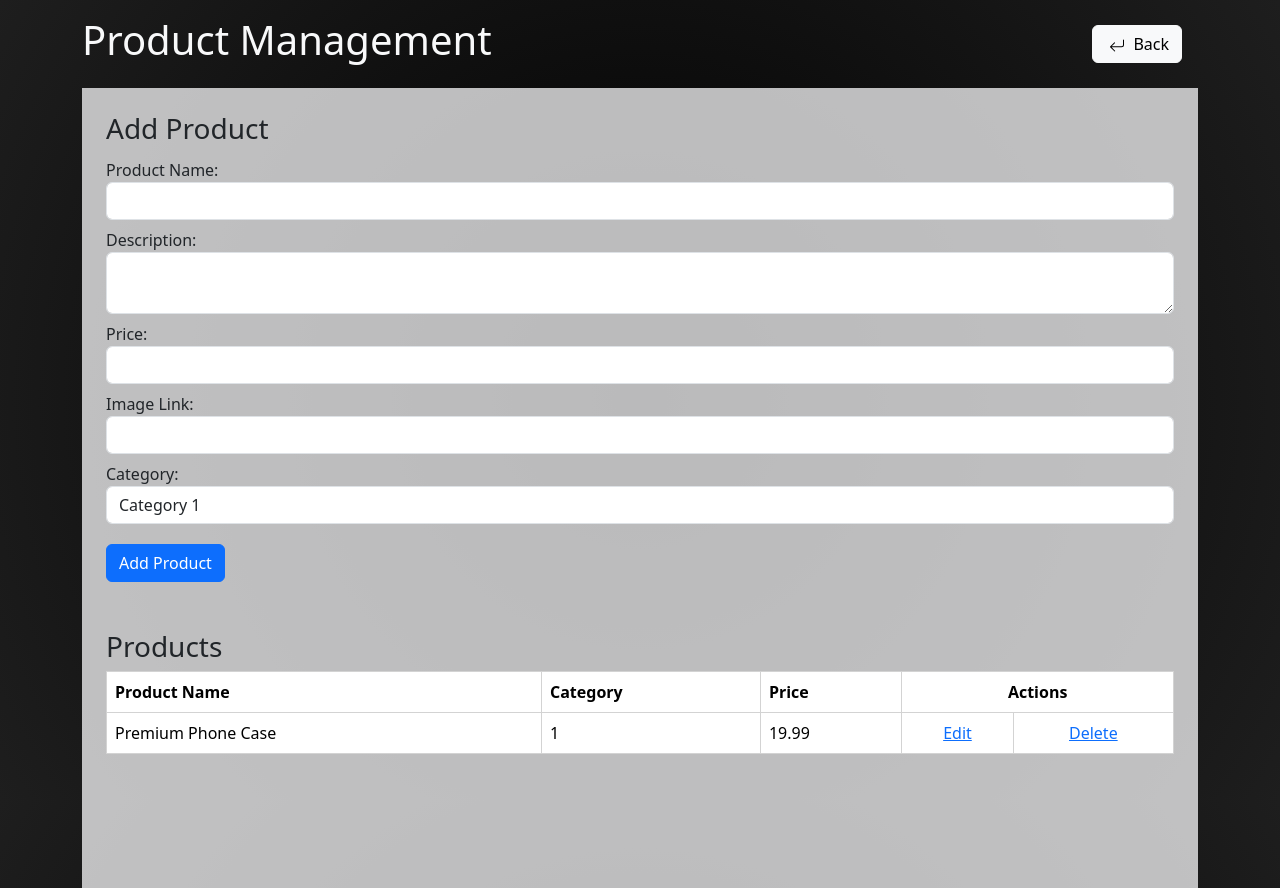
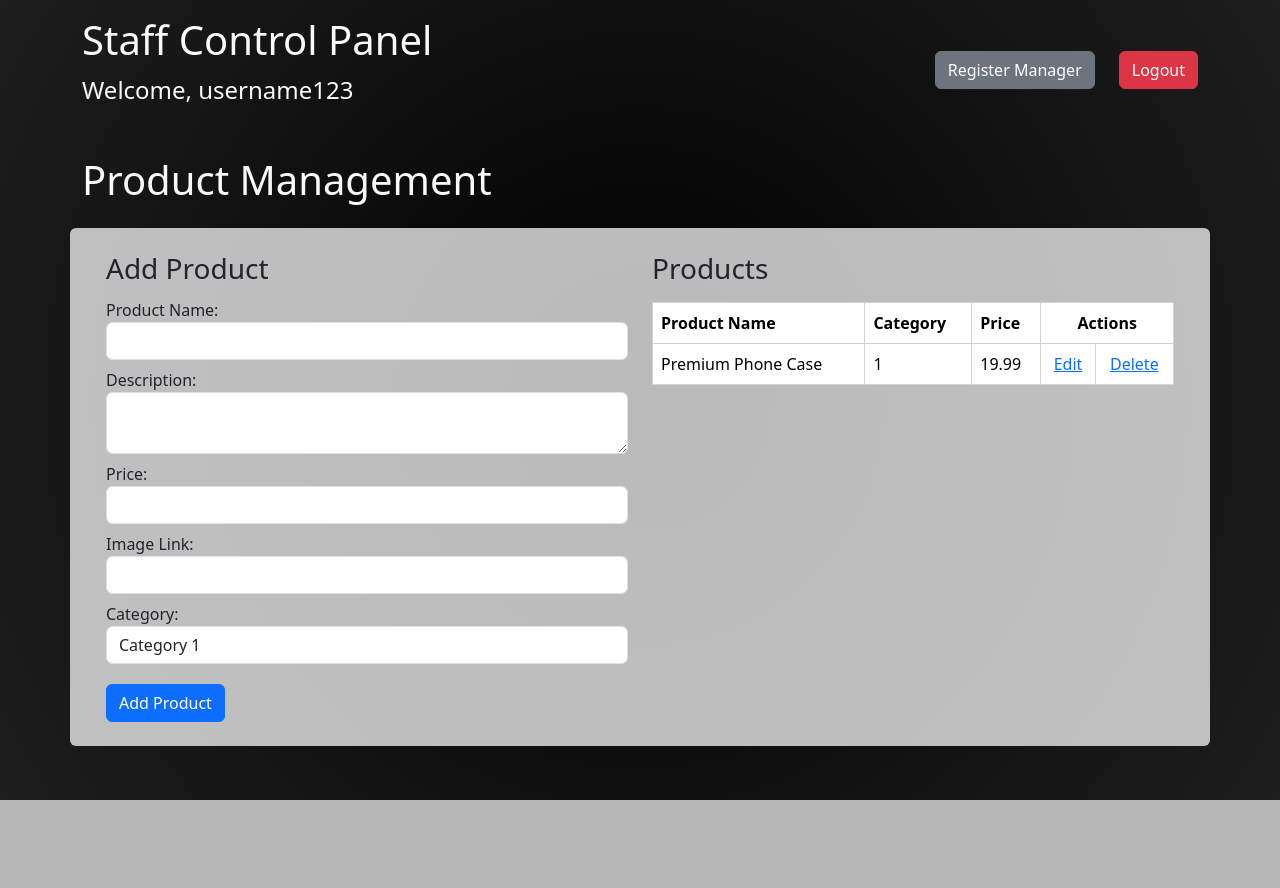
Before and after one commit to Arcaxio/serverside, a PHP site: page /admin/products.php in a window 1280 px wide. After the commit the page ends 800 px from the top, so only its background shows below. Run offline with PHP 8.4, Linux system fonts and the light colour scheme; a user stored in the database is signed in; data comes from the database, SQL or seed files in the repository.

Commit message:
Removed staff.php - Logging in now directly enters admin/products.php - Moved the register manager button to admin/products.php

```diff
--- a/admin/login.php
+++ b/admin/login.php
@@ -17,7 +17,7 @@ if (isset($_POST['username'], $_POST['password'])) {
         $_SESSION['staff_id'] = $staff['staff_id'];
         $_SESSION['role'] = $staff['role'];
         $_SESSION['username'] = $staff['username'];
-        header('Location: staff.php'); // Redirect to staff panel
+        header('Location: products.php'); // Redirect to staff panel
     } else {
         echo "Incorrect username or password";
     }
--- a/admin/products.php
+++ b/admin/products.php
@@ -3,21 +3,23 @@ include '../includes/db_connect.php';
 session_start();
 
 // Protect the page
-if (!isset($_SESSION['staff_id'])) {
+if (!isset ($_SESSION['staff_id'])) {
     header('Location: index.php');
 }
 
+$username = $_SESSION['username']; // Fetch the username
+
 // Handle actions (add, edit, delete)
-if (isset($_GET['action'])) {
-    if ($_GET['action'] == 'delete' && isset($_GET['id'])) {
+if (isset ($_GET['action'])) {
+    if ($_GET['action'] == 'delete' && isset ($_GET['id'])) {
         deleteProduct($conn, $_GET['id']);
-    } elseif ($_GET['action'] == 'edit' && isset($_GET['id'])) {
+    } elseif ($_GET['action'] == 'edit' && isset ($_GET['id'])) {
         $product = getProduct($conn, $_GET['id']);
     }
 }
 
 // Handle form submissions
-if (isset($_POST['submit'])) {
+if (isset ($_POST['submit'])) {
     if ($_POST['product_id'] == '') {
         addProduct($conn);
     } else {
@@ -73,6 +75,7 @@ function getProduct($conn, $id)
 <head>
     <title>Product Management</title>
     <link rel="stylesheet" href="https://cdn.jsdelivr.net/npm/bootstrap@5.3.2/dist/css/bootstrap.min.css">
+    <script src="https://cdn.jsdelivr.net/npm/bootstrap@5.3.2/dist/js/bootstrap.bundle.min.js"></script>
 
     <style>
         body {
@@ -95,24 +98,28 @@ function getProduct($conn, $id)
 
 <body>
     <div class="container h-100">
-        <div class="d-flex align-items-center justify-content-between py-3">
-            <h1 class="text-light">Product Management</h1>
-            <button onclick="window.location.href='staff.php'" class="btn btn-light me-3">
-                <svg xmlns="http://www.w3.org/2000/svg" width="16" height="16" fill="currentColor"
-                    class="bi bi-arrow-return-left mx-1" viewBox="0 0 16 16">
-                    <path fill-rule="evenodd"
-                        d="M14.5 1.5a.5.5 0 0 1 .5.5v4.8a2.5 2.5 0 0 1-2.5 2.5H2.707l3.347 3.346a.5.5 0 0 1-.708.708l-4.2-4.2a.5.5 0 0 1 0-.708l4-4a.5.5 0 1 1 .708.708L2.707 8.3H12.5A1.5 1.5 0 0 0 14 6.8V2a.5.5 0 0 1 .5-.5" />
-                </svg>
-                Back
-            </button>
+        <div class="row py-3">
+            <div class="col-6">
+                <h1 class="text-light">Staff Control Panel</h1>
+                <p class="text-light fs-4">Welcome,
+                    <?php echo $username; ?>
+                </p>
+            </div>
+            <div class="col-6 d-flex align-items-center justify-content-end">
+                <?php if ($_SESSION['role'] == 'admin'): ?>
+                    <a href="register.php" class="btn btn-secondary">Register Manager</a>
+                <?php endif; ?>
+                <a href="logout.php" class="btn btn-danger ms-4">Logout</a>
+            </div>
         </div>
 
-        <div class="container bg-light h-100 p-4" style="--bs-bg-opacity: .75;">
-            <h3>Add Product</h3>
-            <div class="row justify-content-around">
+        <h1 class="text-light py-3">Product Management</h1>
+        <div class="row bg-light p-4 rounded" style="--bs-bg-opacity: .75;">
+            <div class="col-6 justify-content-around">
+                <h3 class="mb-2">Add Product</h3>
                 <form method="post">
                     <input type="hidden" name="product_id"
-                        value="<?php echo isset($product) ? $product['product_id'] : ''; ?>">
+                        value="<?php echo isset ($product) ? $product['product_id'] : ''; ?>">
                     <div class="py-1">
                         <label for="product_name">Product Name:</label>
                         <input type="text" class="form-control" id="product_name" name="product_name" required>
@@ -145,7 +152,8 @@ function getProduct($conn, $id)
 
             </div>
 
-            <h3 class="mt-5">Products</h3>
+            <div class="col-6">
+                <h3 class="mb-3">Products</h3>
                 <table class="table">
                     <thead>
                         <tr>
@@ -169,16 +177,53 @@ function getProduct($conn, $id)
                                 <td>
                                     <?php echo $row['price']; ?>
                                 </td>
-                            <td class="text-center"><a href="edit_product.php?id=<?php echo $row['product_id']; ?>">Edit</a>
+                                <td class="text-center"><a
+                                        href="edit_product.php?id=<?php echo $row['product_id']; ?>">Edit</a>
                                 </td>
-                            <td class="text-center"><a
-                                    href="products.php?action=delete&id=<?php echo $row['product_id']; ?>">Delete</a></td>
+                                <td class="text-center">
+                                    <!-- <a href="products.php?action=delete&id=<?php echo $row['product_id']; ?>">Delete</a> -->
+                                    <a href="" data-bs-toggle="modal" data-bs-target="#confirmDeleteModal"
+                                        data-product-id="<?php echo $row['product_id']; ?>">Delete</a>
+                                </td>
                             </tr>
                         <?php } ?>
                     </tbody>
                 </table>
             </div>
         </div>
+    </div>
+
+    <div class="modal fade" id="confirmDeleteModal" tabindex="-1" aria-hidden="true">
+        <div class="modal-dialog modal-dialog-centered">
+            <div class="modal-content">
+                <div class="modal-header">
+                    <h5 class="modal-title">Confirm Delete</h5>
+                    <button type="button" class="btn-close" data-bs-dismiss="modal" aria-label="Close"></button>
+                </div>
+                <div class="modal-body">
+                    Are you sure you want to delete this product?
+                </div>
+                <div class="modal-footer">
+                    <button type="button" class="btn btn-secondary" data-bs-dismiss="modal">Cancel</button>
+                    <a href="#" class="btn btn-danger" id="confirmDeleteButton">Delete</a>
+                </div>
+            </div>
+        </div>
+    </div>
+
+    <script>
+        document.addEventListener('DOMContentLoaded', function () {
+            const confirmModal = document.getElementById('confirmDeleteModal');
+            const confirmButton = document.getElementById('confirmDeleteButton');
+
+            confirmModal.addEventListener('show.bs.modal', function (event) {
+                const button = event.relatedTarget;
+                const productId = button.getAttribute('data-product-id');
+                const deleteUrl = 'products.php?action=delete&id=' + productId;
+                confirmButton.setAttribute('href', deleteUrl);
+            });
+        });
+    </script>
 </body>
 
 </html>
```
Also changed, not shown: admin/staff.php (deleted, +0 -57 lines), index.php (+7 -0 lines). Lines whose indentation alone changed are shown as unchanged.
